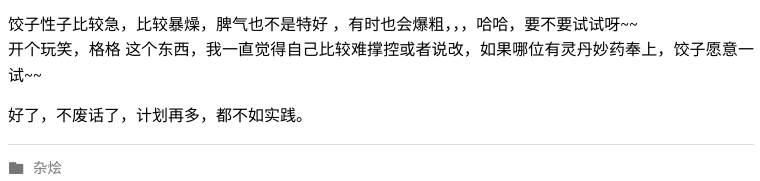
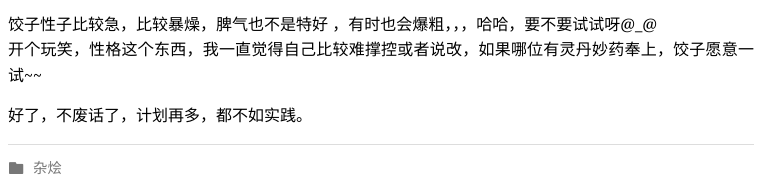
Before and after one commit to princeleo/princeleo.github.io, a plain HTML site: page 2016/04/25/2016的自我认识/index.html in a window 1280 px wide. Shown: the part 1193-1374 px from the top of the page, 109-869 px from the left. Drawn offline with nearby package versions, Linux system fonts and the light colour scheme; some packages are replaced by stand-ins of ours; a script that the page names is missing; a web font is replaced by a local one.

Commit message:
Site updated: 2016-05-03 01:36:21

```diff
--- a/2016/04/25/2016的自我认识/index.html
+++ b/2016/04/25/2016的自我认识/index.html
@@ -238,7 +238,7 @@
 <p>OK，如果仅仅是从工作或者企业角度来说的话，这确实足以说明它的重要性了，但作为一个愿意深入技术的人来讲，这远远是不够的。就拿PHP来讲吧，基本上都是拿着一套套框架或者类库去满足企业一个个需求。而我们一年又一年增加的仅仅是解决需求的经验。再打个比方说吧，现实中接触到很多做平面设计的人，而大部分人接到项目的第一件事就是先找素材，如果找到了好的素材，就能完成一个比较理想的效果图，反之就悲剧了。而我们口中所对应的“经验”即就这里的“找素材的经验”，随着工作年限或者说经验的增加，自己不断的提高仅仅是找素材的效率，而这样往往反而丢掉了技术本身，这也就解释了为什么5年和10在经验这个词里就没有什么大的差别了，也会让人有种技术瓶颈的错在感。</p>
 <p>如何才能创作出“素材”呢？<br>对于这个问题的真正解答大伙是不是应该去问下那些IT技术大牛呢？而对我自己，目前心里的答案是：技术本身+实践过程+总结 ，每一次对待技术都要够深入，够了解，然后通过实践得出沉淀。</p>
 <p>##生活上 ##<br>“ 工作稳定不花心。技术宅男。。懂电脑。。有爱心。。。。。”大家都懂得，这是技术男的通病，呵呵， 我也不例外。熟悉或者看过饺子简介的人都就知道，饺子目前有一大一小两宝，就宅男这个来说吧，这俩宝就像革命者追求真理一样，没有丝毫放弃的思想理念，经常为此大动干戈（吵）。比如说有时候自己想干嘛，小的想带她出去玩，大的想帮她做家务，唉，真是鱼和熊掌不可兼得，受伤的总是自己，~_~！！为了让自己在后面的生活中“走出去”，我应该继续坚持自己业余的小爱好——摄影，现在小宝也快两岁了，就拿她来当模特好了，谁叫她这个年龄里，是最好玩的呢！！</p>
-<p>饺子性子比较急，比较暴燥，脾气也不是特好 ，有时也会爆粗，，，哈哈，要不要试试呀~~<br>开个玩笑，格格 这个东西，我一直觉得自己比较难撑控或者说改，如果哪位有灵丹妙药奉上，饺子愿意一试~~</p>
+<p>饺子性子比较急，比较暴燥，脾气也不是特好 ，有时也会爆粗，，，哈哈，要不要试试呀@_@<br>开个玩笑，性格这个东西，我一直觉得自己比较难撑控或者说改，如果哪位有灵丹妙药奉上，饺子愿意一试~~</p>
 <p>好了，不废话了，计划再多，都不如实践。</p>
 
 
```
Also changed, not shown: index.html (+1 -1 lines).
